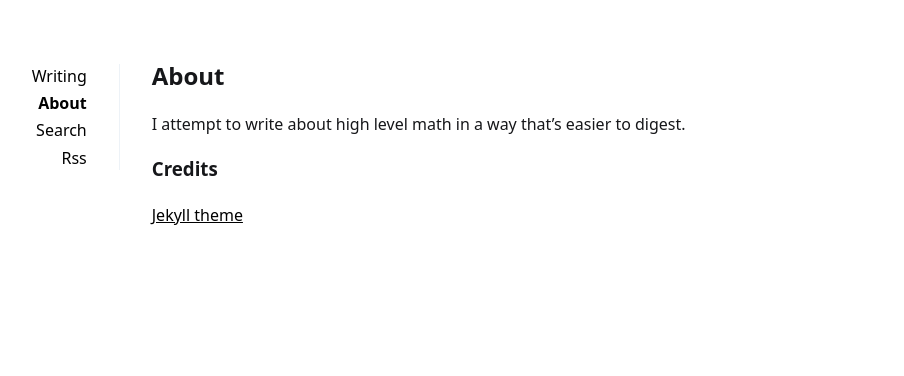
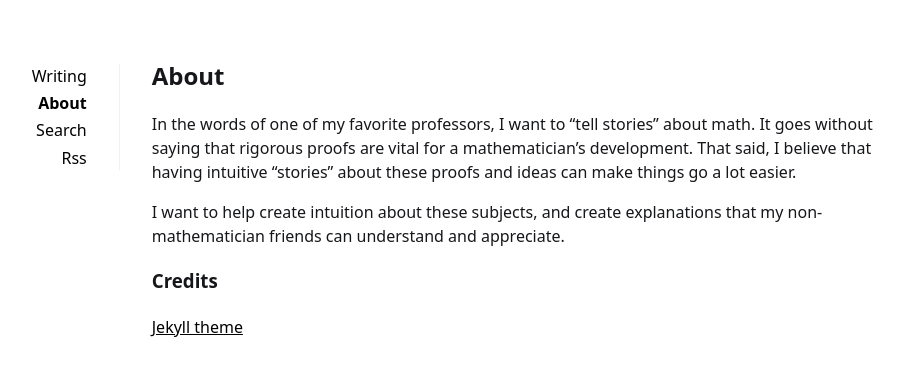
Before and after one commit to McIntireEvan/math-stories, a Jekyll site: the page built from _pages/about.md, in a window 1280 px wide. Shown: the top 376 px of the page, without its empty margins (201-1105 px from the left). Built offline with Jekyll 4.4.1, drawn with Linux system fonts in a browser that asks for light colours.

Commit message:
Some wips, style changes

```diff
--- a/_config.yml
+++ b/_config.yml
@@ -1,6 +1,6 @@
-title: Math
+title: Stories about Math
 email: mcintire.evan@gmail.com
-#description:
+description: Non-rigorous takes on "higher math"
 baseurl: "" # the subpath of your site, e.g. /blog
 url: "math.evanm.dev"
 github_username: mcintireevan
--- a/_includes/head.html
+++ b/_includes/head.html
@@ -1,31 +1,33 @@
 <head>
-  <meta charset="UTF-8">
-  <meta name="viewport" content="width=device-width, initial-scale=1.0">
+  <meta charset="UTF-8" />
+  <meta name="viewport" content="width=device-width, initial-scale=1.0" />
 
   {% seo title=false %}
 
   <title>
-      {% if page.tag or page.title %}
-        {% if page.tag %}
-          {{ page.tag | escape }}
-        {% else %}
-          {{ page.title | escape }}
-        {% endif %}
-        -
-      {% endif %}
-      {% if paginator and paginator.page and paginator.total_pages > 1 and paginator.page > 1 %}
-        Page {{ paginator.page }} of {{ paginator.total_pages }} -
-      {% endif %}
-      {{ site.title | escape }}
-      {% unless page.tag or page.title %}
-        - {{ site.description | escape }}
-      {% endunless %}
-    </title>
+    {% if page.tag or page.title %} {% if page.tag %} {{ page.tag | escape }} {%
+    else %} {{ page.title | escape }} {% endif %} - {% endif %} {% if paginator
+    and paginator.page and paginator.total_pages > 1 and paginator.page > 1 %}
+    Page {{ paginator.page }} of {{ paginator.total_pages }} - {% endif %} {{
+    site.title | escape }} {% unless page.tag or page.title %} - {{
+    site.description | escape }} {% endunless %}
+  </title>
 
-  <link rel="shortcut icon" href="{{ site.baseurl }}/favicon.png">
-  <link rel="alternate" type="application/atom+xml" title="{{ site.title }}" href="{{ site.baseurl }}/atom.xml">
-  <link rel="alternate" type="application/json" title="{{ site.title }}" href="{{ "/feed.json" | prepend: site.baseurl | prepend: site.url }}" />
-  <link rel="sitemap" type="application/xml" title="sitemap" href="{{ site.baseurl }}/sitemap.xml" />
+  <link rel="shortcut icon" href="{{ site.baseurl }}/favicon.png" />
+  <link
+    rel="alternate"
+    type="application/atom+xml"
+    title="{{ site.title }}"
+    href="{{ site.baseurl }}/atom.xml"
+  />
+  <link rel="alternate" type="application/json" title="{{ site.title }}"
+  href="{{ "/feed.json" | prepend: site.baseurl | prepend: site.url }}" />
+  <link
+    rel="sitemap"
+    type="application/xml"
+    title="sitemap"
+    href="{{ site.baseurl }}/sitemap.xml"
+  />
 
   <style>
     {% capture include_to_scssify %}
@@ -34,4 +36,12 @@
     {{ include_to_scssify | scssify }}
   </style>
 
+  <!-- for mathjax support -->
+  {% if page.usemathjax %}
+  <script
+    type="text/javascript"
+    async
+    src="https://cdn.mathjax.org/mathjax/latest/MathJax.js?config=TeX-MML-AM_CHTML"
+  ></script>
+  {% endif %}
 </head>
--- a/_pages/about.md
+++ b/_pages/about.md
@@ -3,7 +3,9 @@ layout: page
 title: About
 ---
 
-I attempt to write about high level math in a way that's easier to digest.
+In the words of one of my favorite professors, I want to "tell stories" about math. It goes without saying that rigorous proofs are vital for a mathematician's development. That said, I believe that having intuitive "stories" about these proofs and ideas can make things go a lot easier.
+
+I want to help create intuition about these subjects, and create explanations that my non-mathematician friends can understand and appreciate.
 
 ### Credits
 
--- a/_sass/_main.scss
+++ b/_sass/_main.scss
@@ -1,18 +1,23 @@
-*,:after,:before {
-	box-sizing:border-box;
-	background-color:inherit;
-	color:inherit;
-	margin:0;
-	padding:0;
+*,
+:after,
+:before {
+  box-sizing: border-box;
+  background-color: inherit;
+  color: inherit;
+  margin: 0;
 }
 
 body {
   font-family: system-ui, sans-serif;
   -webkit-font-smoothing: antialiased;
   text-rendering: optimizeLegibility;
-	line-height:1.5;
+  line-height: 1.5;
   font-size: 1rem;
   color: rgb(22, 23, 26);
+}
+
+.mjx-chtml {
+  text-align: left !important;
 }
 
 nav ul {
@@ -26,19 +31,24 @@ a {
 }
 
 pre {
-	margin: .5rem 0;
-	padding: .5rem;
+  margin: 0.5rem 0;
+  padding: 0.5rem;
 }
 
 .post p {
-	margin: .5rem 0;
+  margin: 0.5rem 0;
 }
 
-.post h1, .post h2, .post h3, .post h4 {
+.post h1,
+.post h2,
+.post h3,
+.post h4 {
   margin: 1rem 0;
 }
 
-.post h2:first-child, .project h2:first-child, .photo h2:first-child {
+.post h2:first-child,
+.project h2:first-child,
+.photo h2:first-child {
   margin-top: 0;
 }
 
@@ -46,12 +56,13 @@ pre {
   margin: 2rem 0;
 }
 
-code,pre {
+code,
+pre {
   background: rgb(236, 237, 238);
 }
 
 code {
-	padding: .1rem;
+  padding: 0.1rem;
 }
 
 pre code {
@@ -64,7 +75,7 @@ pre {
 }
 
 img {
-	max-width:100%;
+  max-width: 100%;
 }
 
 hr {
@@ -74,9 +85,9 @@ hr {
 }
 
 header {
-	flex-basis:10rem;
-	flex-grow:1;
-	position:relative;
+  flex-basis: 10rem;
+  flex-grow: 1;
+  position: relative;
 }
 
 header a {
@@ -84,7 +95,7 @@ header a {
 }
 
 header li {
-	margin-bottom: .2rem;
+  margin-bottom: 0.2rem;
   text-align: right;
   margin-right: 2rem;
 }
@@ -93,8 +104,9 @@ header a.active {
   font-weight: bold;
 }
 
-header,section {
-	padding:1rem;
+header,
+section {
+  padding: 1rem;
 }
 
 blockquote {
@@ -103,7 +115,11 @@ blockquote {
   padding-left: 1rem;
 }
 
-h1,h2,h3,h4,h5 {
+h1,
+h2,
+h3,
+h4,
+h5 {
   line-height: 1;
   margin: 1rem 0;
   font-weight: 600;
@@ -113,7 +129,8 @@ section h1:first-child {
   margin-top: 0;
 }
 
-strong, b {
+strong,
+b {
   font-weight: bold;
 }
 
@@ -125,48 +142,54 @@ strong, b {
   margin-bottom: 1.5rem;
 }
 
-.photo picture, .project picture {
+.photo picture,
+.project picture {
   margin-bottom: 0.5rem;
 }
 
-.posts ul,header ul {
-	list-style:none;
+.posts ul,
+header ul {
+  list-style: none;
 }
 
 .posts li {
-	align-items:center;
-	display:flex;
-	justify-content:space-between;
-	margin-bottom: .5rem;
+  align-items: center;
+  display: flex;
+  justify-content: space-between;
+  margin-bottom: 0.5rem;
 }
 
-.posts li a, .posts li div, .projects li a {
-	white-space:nowrap;
-	overflow:hidden;
-	text-overflow:ellipsis;
+.posts li a,
+.posts li div,
+.projects li a {
+  white-space: nowrap;
+  overflow: hidden;
+  text-overflow: ellipsis;
   text-decoration: none;
 }
 
-.posts li time, .projects li time {
+.posts li time,
+.projects li time {
   padding-left: 1rem;
   white-space: nowrap;
   font-variant-numeric: tabular-nums;
 }
 
-.post ul, .project ul, .post ol  {
+.post ul,
+.project ul,
+.post ol {
   //list-style-position: inside;
 }
 
 main {
-	display:flex;
-	flex-wrap:wrap;
-	max-width:60rem;
-	margin:2rem auto;
-	padding:1rem;
+  display: flex;
+  flex-wrap: wrap;
+  max-width: 60rem;
+  margin: 2rem auto;
+  padding: 1rem;
 }
 
-
-@media screen and (max-width: 45rem ) {
+@media screen and (max-width: 45rem) {
   header li {
     display: inline;
     margin-right: 1rem;
@@ -185,16 +208,14 @@ nav ul {
   .photos ul {
     margin-top: 0.5rem;
   }
-
 }
 
 section {
-	flex-basis:0;
-	flex-grow:999;
-	min-width:70%;
-	display:flex;
-	flex-direction:column;
-
+  flex-basis: 0;
+  flex-grow: 999;
+  min-width: 70%;
+  display: flex;
+  flex-direction: column;
 }
 
 figcaption {
```
Also changed, not shown: _layouts/default.html (+2 -7 lines), _posts/2020-04-29-metric-spaces.md (added, +55 -0 lines), _wip/2020-05-01-expander-families.md (added, +8 -0 lines), _wip/2020-05-01-fractional-derivatives.md (added, +8 -0 lines), README.md. Lines whose indentation alone changed are shown as unchanged.
